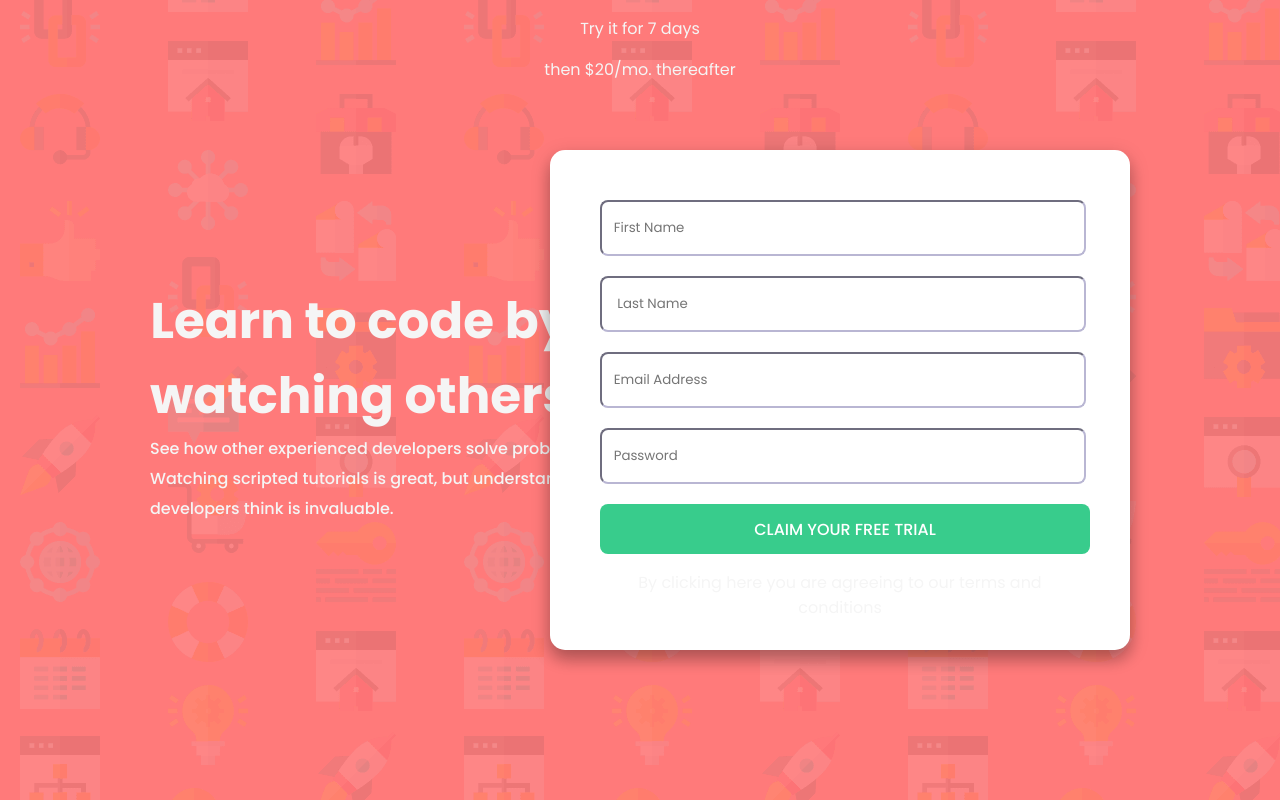
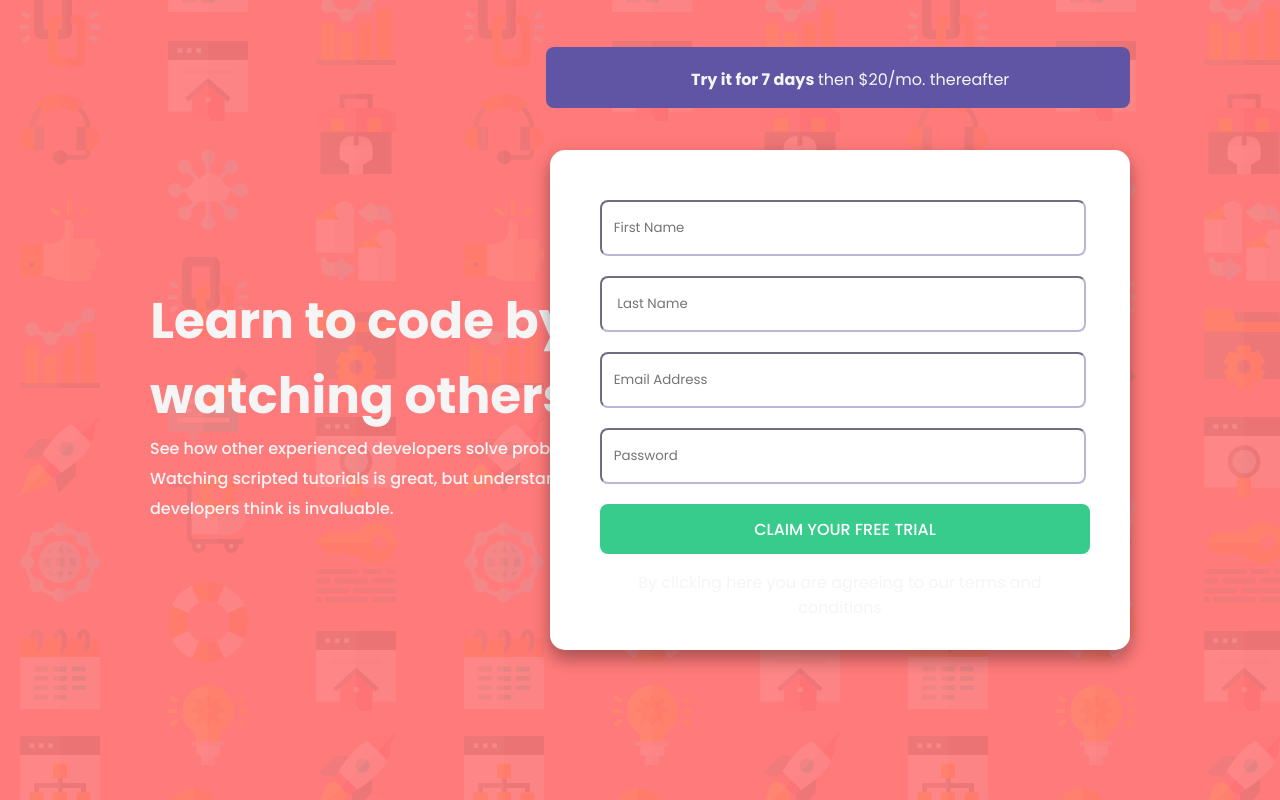
Before and after one commit to jokale/intro-comp, a React (Create React App) app: page / in a window 1280 px wide. Built offline with nearby package versions, Linux system fonts and the light colour scheme.

Commit message:
add purple div and add styling

```diff
--- a/src/App.css
+++ b/src/App.css
@@ -121,3 +121,29 @@ button {
   font-size: 16px;
   border: none;
 }
+
+
+ /* purple box  */
+
+div#purple {
+  background-color: hsl(248, 32%, 49%);
+  width: 580px;
+  height: 57px;
+  padding: 2px;
+  position: fixed; right: 150px; top: 47px;
+  border-radius: 8px;
+}
+
+p#purple1{
+  font-weight: 700;
+  font-size: 16px;
+  padding: 2px;
+  position: absolute; left: 143px;
+}
+
+p#purple2{
+  font-weight: 400;
+  font-size: 16px;
+  padding: 2px;
+  position: absolute; left: 270px;
+}
--- a/src/App.js
+++ b/src/App.js
@@ -12,8 +12,8 @@ class App extends React.Component {
     <p id="main-p1"> Watching scripted tutorials is great, but understanding how</p>
     <p id="main-p2">developers think is invaluable.</p>
     <div id="purple">
-      <p>Try it for 7 days</p>
-      <p>then $20/mo. thereafter</p>
+      <p id="purple1">Try it for 7 days</p>
+      <p id="purple2">then $20/mo. thereafter</p>
     </div>
 
     <div id="form">
```
Also changed, not shown: 1 other file (tests, documents, lock files or other folders).
